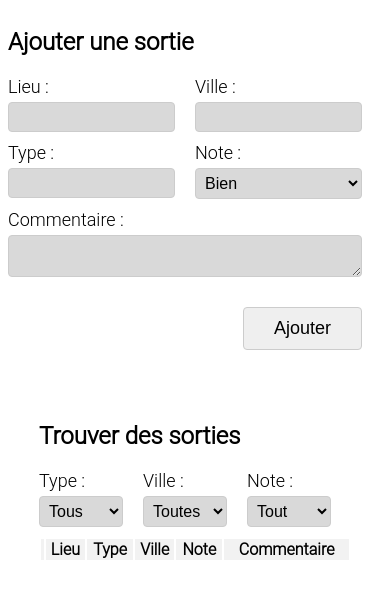
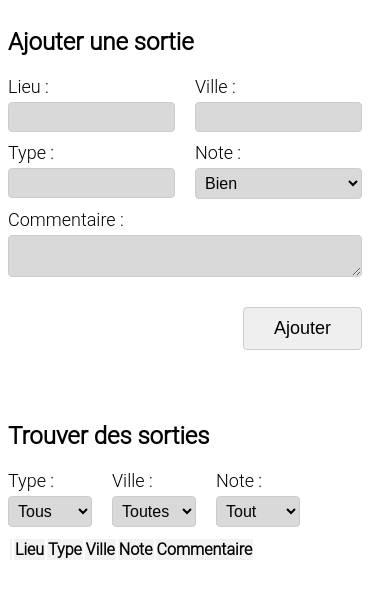
Before and after one commit to simonperrigault/web_workspace, a website: page views/index.html in a window 390 px wide. Drawn offline with nearby package versions, Linux system fonts and the light colour scheme; no server answers.

Commit message:
adjust for phones

```diff
--- a/public/style.css
+++ b/public/style.css
@@ -10,7 +10,7 @@ main {
 @media screen and (max-width: 1000px) {
     main {
         flex-direction: column;
-        align-items: center;
+        /*align-items: center;*/
     }
 }
 
@@ -53,6 +53,10 @@ main {
     cursor: pointer;
 }
 
+input, textarea, select {
+    color: grey;
+}
+
 .input-group input, .input-group select, .input-group textarea{
     background-color: #D9D9D9;
     box-sizing: border-box;
@@ -60,7 +64,7 @@ main {
     color: black;
     font-size: medium;
     padding: 5px;
-    border: 1px solid #ccc;
+    border: 1px solid #cccccc;
     border-radius: 4px;
 }
 
@@ -76,18 +80,20 @@ main {
     margin: 20px;
     padding: 10px 30px;
     font-size: large;
-    border: 1px solid #ccc;
+    border: 1px solid #cccccc;
     border-radius: 4px;
 }
 
-input, textarea, select {
-    color: grey;
+table {
+    display: block;
+    overflow-x: auto;
+    white-space: nowrap;
 }
 
 table tr {
     text-align: center;
     border-collapse: collapse;
-    border: 1px solid #ccc;
+    border: 1px solid #cccccc;
 }
 
 table tr:nth-child(odd) {
```
